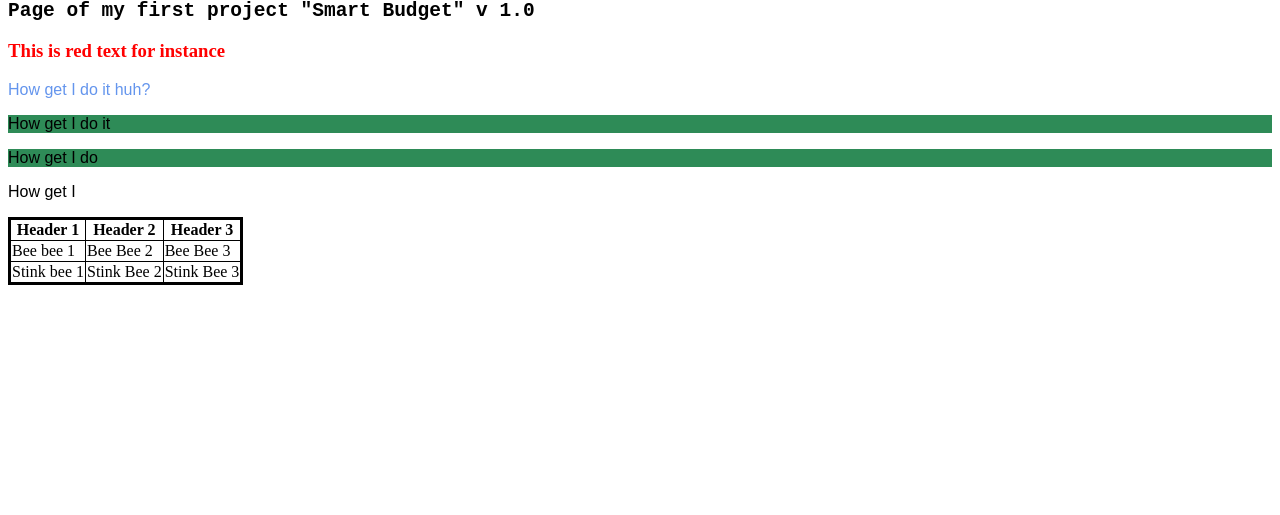
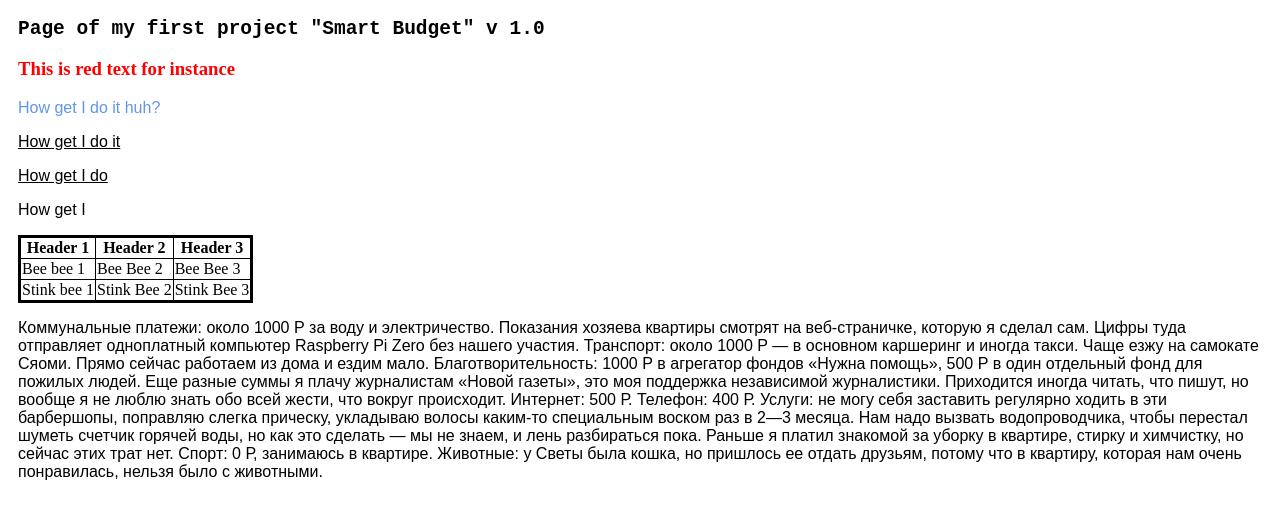
Before and after one commit to nikolayglushko/smartbudget, a plain HTML site: page index.html in a window 1280 px wide. Shown: the part 322-837 px from the top of the page. Before the commit the page ends 800 px from the top, so only its background shows below. Drawn offline with Linux system fonts and the light colour scheme.

Commit message:
Update index.html
updating from sublime

```diff
--- a/index.html
+++ b/index.html
@@ -9,9 +9,8 @@
 		<style>
 			h1 {color:  black;}
 			h2 {color: black;}
-
 			#super-PI {color: cornflowerblue;}
-			.my-class {background-color: seagreen;}
+			.my-class {text-decoration: underline;}
 			table {border-collapse: collapse;
 				border: 3px solid gray;
 				border-color: black;}
@@ -24,11 +23,14 @@
 			h2 {font-family: monospace;}
 			h3 {font-size: 20;
 				color: red;}
+			.info {margin: auto;}
+			.body {padding: 10px;}
 
 
 		</style>
 	</head>
 <body>
+		<div class="body">
 		<h1>Smart Budget starts here</h1>
 		<p><a target="_blank" href="https://reactjs.org/docs/create-a-new-react-app.html">Read more about ReactJSX</a></p>
 		<img src="https://www.wikihow.com/images/thumb/2/26/Insert-Images-with-HTML-Step-6.jpg/v4-728px-Insert-Images-with-HTML-Step-6.jpg.webp" alt="there is something" width="250">
@@ -59,5 +61,13 @@
 			</tr>
 	</tbody>
 </table>
-</body>
+	<div class="info"><p>Коммунальные платежи: около 1000 Р за воду и электричество. Показания хозяева квартиры смотрят на веб-страничке, которую я сделал сам. Цифры туда отправляет одноплатный компьютер Raspberry Pi Zero без нашего участия.
+Транспорт: около 1000 Р — в основном каршеринг и иногда такси. Чаще езжу на самокате Сяоми. Прямо сейчас работаем из дома и ездим мало.
+Благотворительность: 1000 Р в агрегатор фондов «Нужна помощь», 500 Р в один отдельный фонд для пожилых людей. Еще разные суммы я плачу журналистам «Новой газеты», это моя поддержка независимой журналистики. Приходится иногда читать, что пишут, но вообще я не люблю знать обо всей жести, что вокруг происходит.
+Интернет: 500 Р.
+Телефон: 400 Р.
+Услуги: не могу себя заставить регулярно ходить в эти барбершопы, поправляю слегка прическу, укладываю волосы каким-то специальным воском раз в 2—3 месяца. Нам надо вызвать водопроводчика, чтобы перестал шуметь счетчик горячей воды, но как это сделать — мы не знаем, и лень разбираться пока. Раньше я платил знакомой за уборку в квартире, стирку и химчистку, но сейчас этих трат нет.
+Спорт: 0 Р, занимаюсь в квартире.
+Животные: у Светы была кошка, но пришлось ее отдать друзьям, потому что в квартиру, которая нам очень понравилась, нельзя было с животными.</p></div>
+</body></div>
 </html>
```
